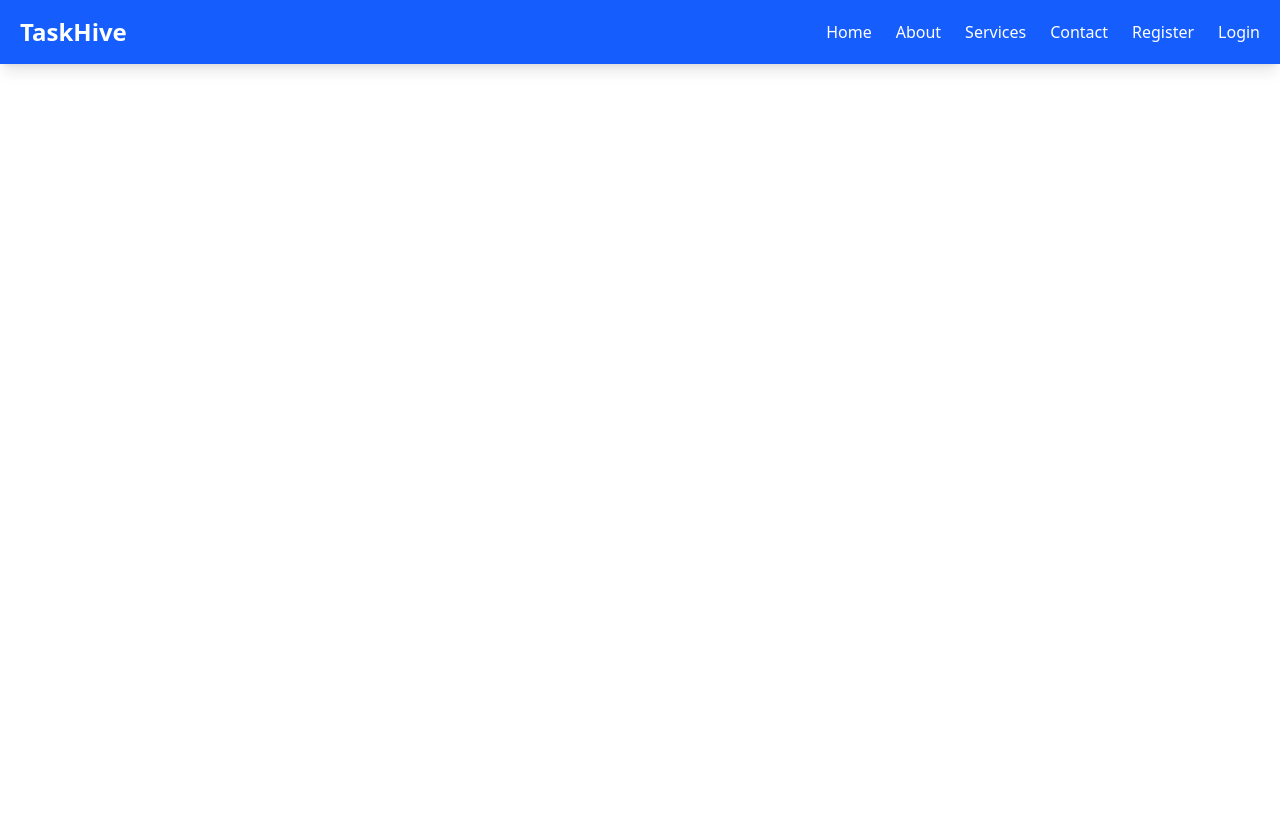
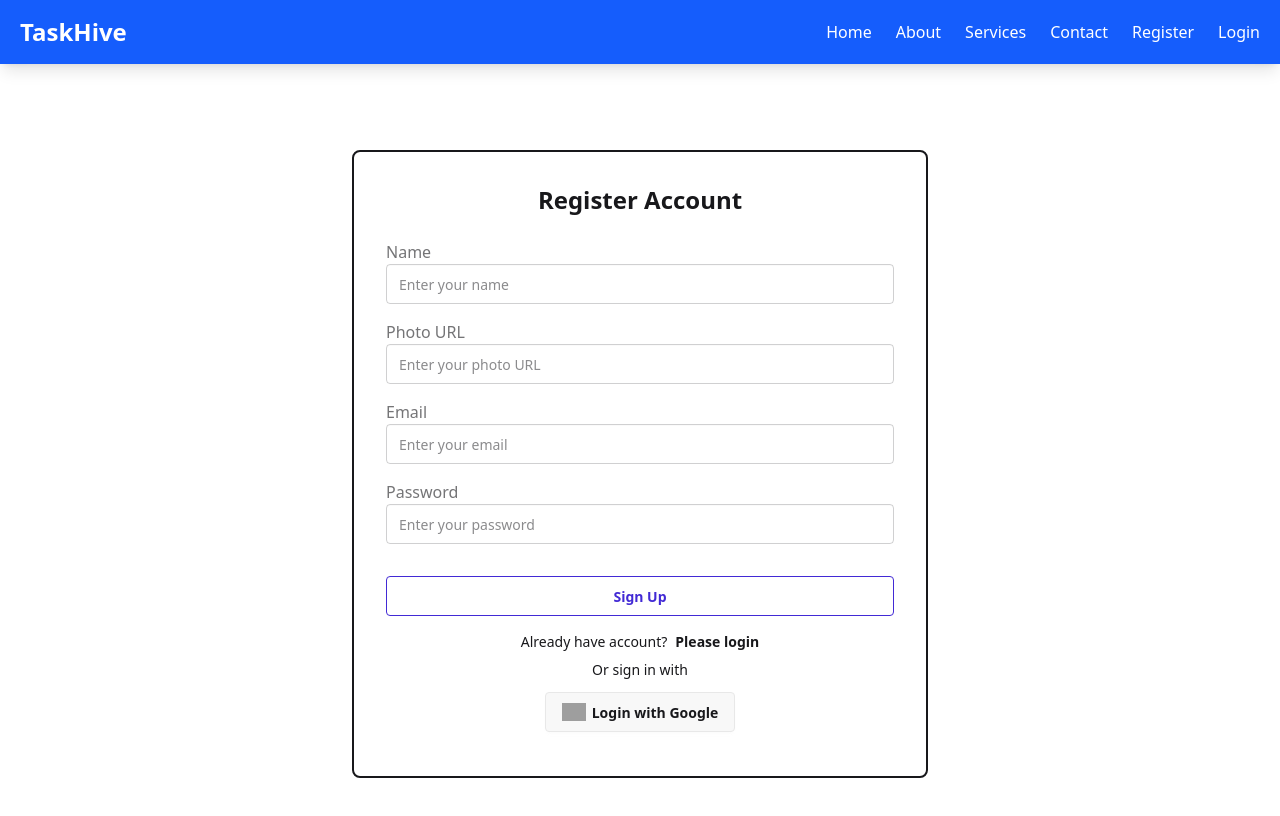
Before and after one commit to AkashPaul923/TaskHive-Clint, a React (Vite) app: page /register in a window 1280 px wide. Shown: the top 816 px of the page. Built offline with nearby package versions, Linux system fonts and the light colour scheme; grey boxes are pictures that could not be loaded.

Commit message:
register page design

```diff
--- a/package.json
+++ b/package.json
@@ -15,6 +15,7 @@
     "match-sorter": "^8.0.0",
     "react": "^19.0.0",
     "react-dom": "^19.0.0",
+    "react-hook-form": "^7.54.2",
     "react-icons": "^5.5.0",
     "react-router-dom": "^7.2.0",
     "sort-by": "^1.2.0",
--- /dev/null
+++ b/src/Components/SocialLogin.jsx
@@ -0,0 +1,16 @@
+const SocialLogin = () => {
+    return (
+        <div className="my-3">
+            <button className="btn">
+                <img
+                    className="w-6"
+                    src="https://img.icons8.com/?size=100&id=17949&format=png&color=000000"
+                    alt=""
+                />
+                <p>Login with Google</p>
+            </button>
+        </div>
+    );
+};
+
+export default SocialLogin;
--- a/src/Pages/Register.jsx
+++ b/src/Pages/Register.jsx
@@ -1,9 +1,129 @@
-
+import { Link } from "react-router-dom";
+import { useForm } from "react-hook-form";
+import SocialLogin from "../Components/SocialLogin";
 
 const Register = () => {
+    const {
+        register,
+        formState: { errors },
+        handleSubmit,
+    } = useForm();
+    const onSubmit = (data) => {
+        console.log(data);
+    };
+
     return (
-        <div>
+        <div
+            className="flex items-center justify-center min-h-screen font-sans"
+        >
+            <div className=" rounded-lg p-8 max-w-xl flex w-11/12 border-2">
+                {/* Left Side: Login Form */}
+                <div className="w-full">
+                    <h2 className="text-2xl font-bold text-center mb-6">
+                        Register Account
+                    </h2>
+                    <form
+                        onSubmit={handleSubmit(onSubmit)}
+                        className="space-y-4"
+                    >
+                        {/* Name Input */}
+                        <div className="form-control w-full col-span-3">
+                            <label className="label">
+                                <span className="label-text">Name</span>
+                            </label>
+                            <input
+                                type="text"
+                                {...register("name", { required: true })}
+                                placeholder="Enter your name"
+                                className="input input-bordered bg-transparent   backdrop-blur-lg w-full"
+                            />
+                            {errors.name && (
+                                <span className="text-red-500">
+                                    This field is required
+                                </span>
+                            )}
+                        </div>
 
+                        {/* photo Input */}
+                        <div className="form-control w-full">
+                            <label className="label">
+                                <span className="label-text">Photo URL</span>
+                            </label>
+                            <input
+                                type="URL"
+                                {...register("photo", { required: true })}
+                                className="input input-bordered bg-transparent backdrop-blur-lg w-full"
+                                placeholder="Enter your photo URL"
+                            />
+                            {errors.photo && (
+                                <span className="text-red-500">
+                                    This field is required
+                                </span>
+                            )}
+                        </div>
+
+                        {/* Email Input */}
+                        <div className="form-control w-full">
+                            <label className="label">
+                                <span className="label-text">Email</span>
+                            </label>
+                            <input
+                                type="email"
+                                {...register("email", { required: true })}
+                                placeholder="Enter your email"
+                                className="input input-bordered bg-transparent backdrop-blur-lg w-full"
+                            />
+                            {errors.name && (
+                                <span className="text-red-500">
+                                    This field is required
+                                </span>
+                            )}
+                        </div>
+
+                        {/* Password Input */}
+                        <div className="form-control w-full">
+                            <label className="label">
+                                <span className="label-text">Password</span>
+                            </label>
+                            <input
+                                type="password"
+                                {...register("password", {
+                                    required: true,
+                                    pattern:
+                                        /^(?=.*[A-Z])(?=.*[a-z])(?=.*\d).{6,}$/,
+                                })}
+                                placeholder="Enter your password"
+                                className="input input-bordered bg-transparent backdrop-blur-lg w-full"
+                            />
+                            {errors.password && (
+                                <span className="text-red-500">
+                                    Password must be an uppercase, a lowercase,
+                                    a number and minimum six character
+                                </span>
+                            )}
+                        </div>
+
+                        {/* Submit Button */}
+                        <input
+                            type="submit"
+                            className="btn btn-outline btn-primary w-full mt-4"
+                            value="Sign Up"
+                        />
+                    </form>
+
+                    {/* Additional Options */}
+                    <div className="text-center mt-4">
+                        <p className="text-sm ">
+                            Already have account?
+                            <Link to="/login" className="font-bold ml-2">
+                                Please login
+                            </Link>
+                        </p>
+                        <p className="text-sm mt-2">Or sign in with</p>
+                        <SocialLogin></SocialLogin>
+                    </div>
+                </div>
+            </div>
         </div>
     );
 };
```
Also changed, not shown: 1 other file (tests, documents, lock files or other folders).
